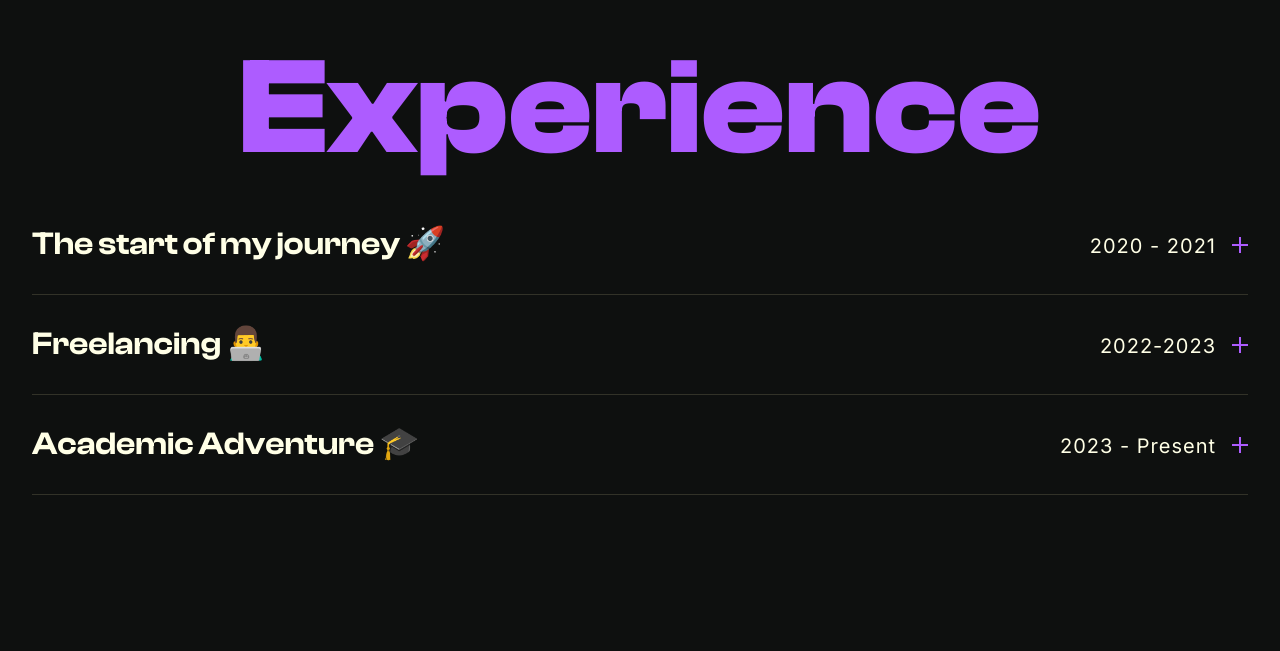
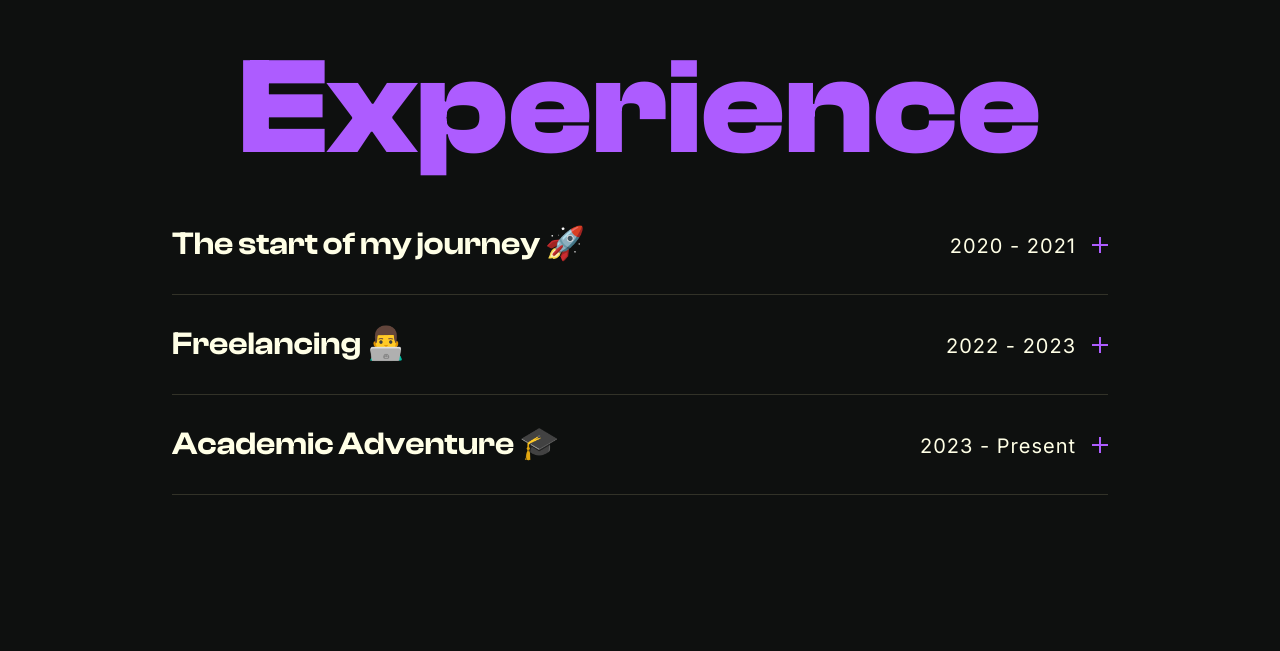
Before and after one commit to michaelcanonizado/michaelcanonizado, a Next.js app: page / in a window 1280 px wide. Shown: the part 5069-5720 px from the top of the page. Built offline with nearby package versions, Linux system fonts and the light colour scheme.

Commit message:
fix: decrease dropdown max width to decrease text length and increase dropwdown padding

```diff
--- a/src/app/_sections/experience/dropdown.tsx
+++ b/src/app/_sections/experience/dropdown.tsx
@@ -142,8 +142,8 @@ const Dropdown = ({
       <div
         id='text'
         className={cn(
-          'z-10 flex w-full flex-col pb-md text-foreground duration-300 ease-in group-hover:px-md group-hover:text-foreground',
-          isOpen ? 'px-md' : ''
+          'z-10 flex w-full flex-col pb-lg text-foreground duration-300 ease-in group-hover:px-lg group-hover:text-foreground',
+          isOpen ? 'px-lg' : ''
         )}
       >
         <div className='flex w-full flex-row items-center justify-between py-lg'>
--- a/src/app/_sections/experience/index.tsx
+++ b/src/app/_sections/experience/index.tsx
@@ -7,19 +7,19 @@ const experiences = [
   {
     heading: 'The start of my journey 🚀',
     description:
-      'My journey into the world of programming started with the renowned Harvard CS50 course. This foundational experience became my gateway drug to programming. This led me to choose web-development and master the essentials: HTML, CSS, and Javascript. Driven by desire, I dove into full-stack development, ReactJS, Typescript, and other technologies.',
+      'My journey into the world of programming started with the renowned Harvard CS50 course. This foundational experience became my gateway drug to programming. This led me to choose web-development and master the essentials: HTML, CSS, and JavaScript. Driven by desire, I dove into full-stack development, ReactJS, Typescript, and other technologies.',
     time: '2020 - 2021'
   },
   {
     heading: 'Freelancing 👨‍💻',
     description:
-      'Eager to put my skills to the test, I challeneged myself to start freelancing. Working with diverse clients and projects honed my ability to communicate effectively and deliver top-notch solutions. This experience taught me more than just coding; it was a masterclass in time management and collaboration. ',
-    time: '2022-2023'
+      'Eager to put my skills to the test, I challenged myself to start freelancing. Working with diverse clients and projects honed my ability to communicate effectively and deliver top-notch solutions. This experience taught me more than just coding; it was a masterclass in time management and collaboration.',
+    time: '2022 - 2023'
   },
   {
     heading: 'Academic Adventure 🎓',
     description:
-      'Taking my passion for programming to the next level, I embarked on a formal education journey by pursuing a degree in Computer Science at Bicol University. I am currently deepening my understanding on data-structures, algorithms, and software engineering priciples.',
+      'Taking my passion for programming to the next level, I embarked on a formal education journey by pursuing a degree in Computer Science at Bicol University. I am currently deepening my understanding on data-structures, algorithms, and software engineering principles.',
     time: '2023 - Present'
   }
 ];
@@ -28,7 +28,7 @@ const Experience = ({ className }: ComponentBaseProps) => {
   return (
     <section
       className={cn(
-        'container flex flex-col items-center space-y-lg',
+        'container flex !max-w-[1000px] flex-col items-center space-y-lg',
         className
       )}
     >
```
